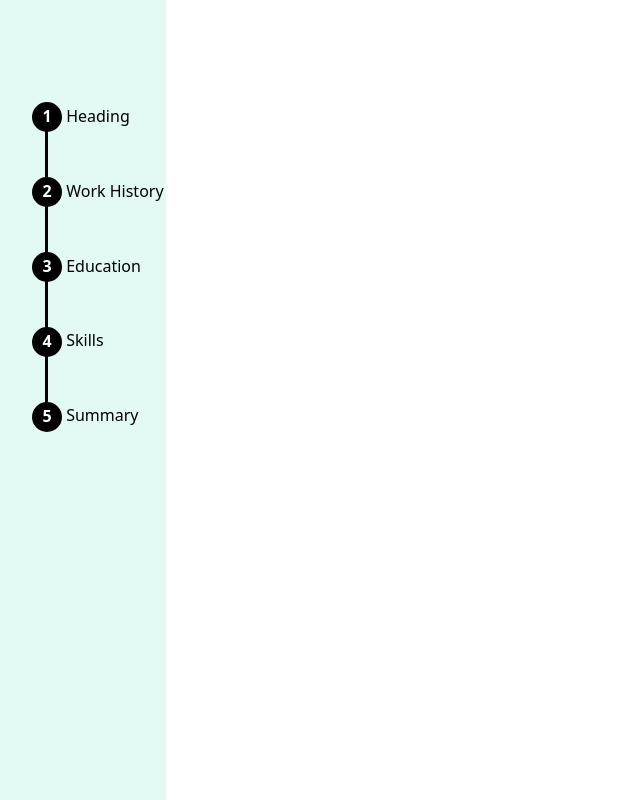
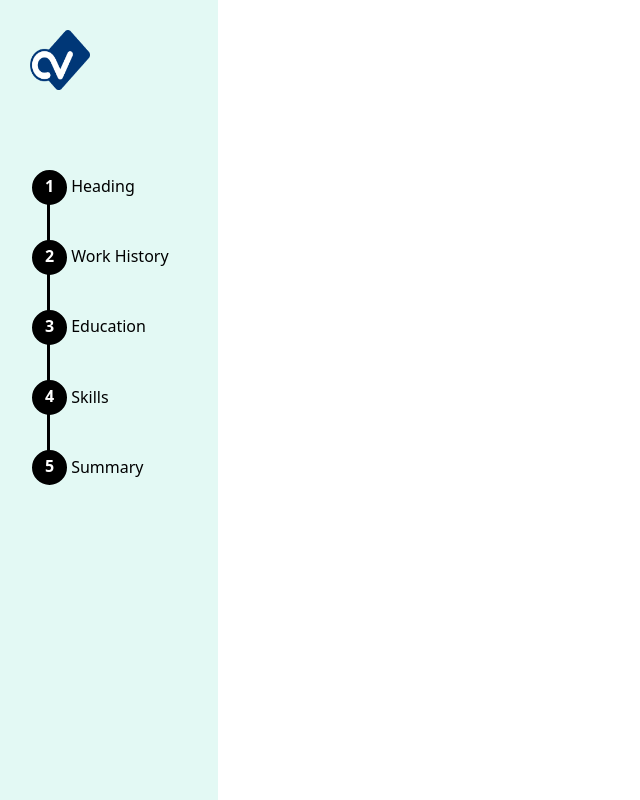
Before and after one commit to kamalALX/Django-cv-maker-app, a Django app: template website/templates/cntc.html in a window 1280 px wide. Shown: the whole page, without its empty margins (0-640 px from the left). Run offline with Django 5.2, Linux system fonts and the light colour scheme; the template is opened without the code that fills it, so the values that code supplies are empty.

Commit message:
working on cntc.html

```diff
--- a/website/templates/cntc_left_color.html
+++ b/website/templates/cntc_left_color.html
@@ -1,10 +1,13 @@
+{% load static %}
+
 <style>
+
 
   .left-yellow {
     position: fixed;
     top: 0;
     left: 0;
-    width: 13%; /* Adjust to cover the desired percentage of the screen */
+    width: 17%; /* Adjust to cover the desired percentage of the screen */
     height: 100%;
     background-color: #e3f9f4;
     z-index: -1; /* Ensure it stays behind other elements */
@@ -31,12 +34,12 @@
 
   .list-ic li span {
     display: inline-block;
-    width: 30px;
-    height: 30px;
+    width: 35px;
+    height: 35px;
 	font-weight: 600;
     text-align: center;
-    line-height: 1.6em;
-    border-radius: 15px;
+    line-height: 1.8em;
+    border-radius: 50%;
     background: black;
 	border-style: solid;
 	border-width: 2px;
@@ -58,12 +61,12 @@
   }
 
   .list-ic.vertical li span {
-    margin: 1.4em 0;
+    margin: 1.1em 0;
   }
   .list-ic.vertical li::before {
     top: -35px;
-    left: 13px;
-    width: 3px;
+    left: 15px;
+    width: 2.5px;
     height: 4em;
   }
 
@@ -71,27 +74,37 @@
     display: none;
   }
 
-  <!-- .list-ic .active { -->
-  <!--   background: dodgerblue; -->
-  <!-- } -->
+  a:hover {
+    color: darkgray;
+  }
 
-  <!-- .list-ic .active ~ li { -->
-  <!--   background: lightblue; -->
-  <!-- } -->
+  .list-ic .active ~ li {
+    background: lightblue;
+  }
 
-  <!-- .list-ic .active ~ li::before { -->
-  <!--   background: lightblue; -->
-  <!-- } -->
+  .list-ic .active ~ li::before {
+    background: lightblue;
+  }
 
   .lis {
 	  position: absolute;
-	  top: 10%;
+	  top: 19%;
   }
+
+  img {
+    position: relative;
+    top: 30px; /* Adjust as needed */
+    left: 30px; /* Adjust as needed */
+    width: 60px;
+    height: 60px;
+}
 
 </style>
 
+<img src="{% static 'images/kindpng_200151.png' %}" alt="Logo">
 
 <div class="left-yellow"></div>
+
 
 <div class="lis">
 <ul class="list-ic vertical">
```
Also changed, not shown: website/static/images/kindpng_200151.png (added), 1 other file.
